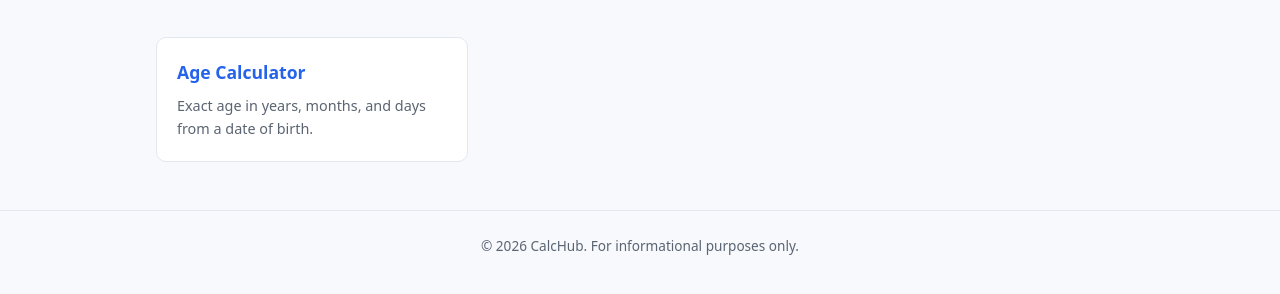
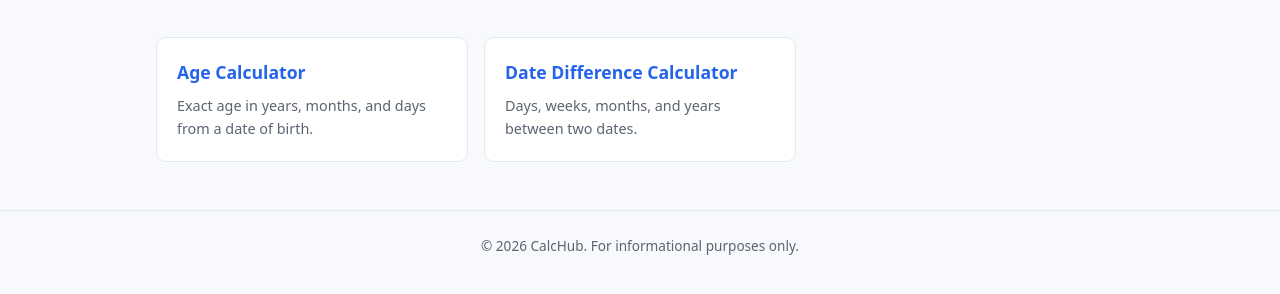
Before and after one commit to studentinlifeonceandalways-afk/calculator-site, a plain HTML site: page date.html in a window 1280 px wide. Shown: the part 190-484 px from the top of the page. Drawn offline with Linux system fonts and the light colour scheme.

Commit message:
Update date.html

```diff
--- a/date.html
+++ b/date.html
@@ -32,10 +32,14 @@
       <p>Age and date-difference tools.</p>
     </section>
 
-    <section class="grid">
+       <section class="grid">
       <a class="card" href="calculators/age.html">
         <h2>Age Calculator</h2>
         <p>Exact age in years, months, and days from a date of birth.</p>
+      </a>
+      <a class="card" href="calculators/date-difference.html">
+        <h2>Date Difference Calculator</h2>
+        <p>Days, weeks, months, and years between two dates.</p>
       </a>
     </section>
   </main>
```
